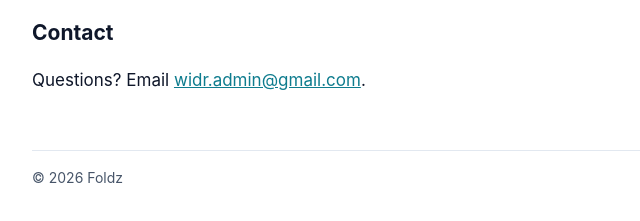
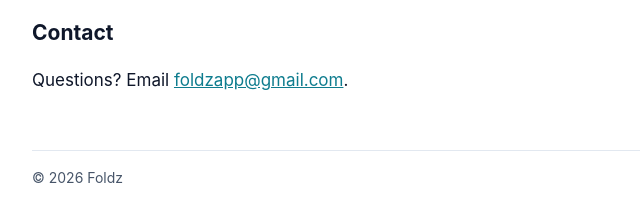
Before and after one commit to adam-mautz/foldz, a plain HTML site: page privacy.html in a window 1280 px wide. Shown: the part 1893-2114 px from the top of the page, 264-904 px from the left. Drawn offline with Linux system fonts and the light colour scheme.

Commit message:
Use foldzapp@gmail.com as the support email
Co-Authored-By: Claude Opus 5.5 <noreply@anthropic.com>

```diff
--- a/privacy.html
+++ b/privacy.html
@@ -56,7 +56,7 @@
   <p>If this policy changes, the new version will be posted on this page with a new effective date. If Foldz ever started collecting data, this page would say so before that version of the app was released.</p>
 
   <h2>Contact</h2>
-  <p>Questions? Email <a href="mailto:widr.admin@gmail.com">widr.admin@gmail.com</a>.</p>
+  <p>Questions? Email <a href="mailto:foldzapp@gmail.com">foldzapp@gmail.com</a>.</p>
 
   <footer>© 2026 Foldz</footer>
 </main>
```
Also changed, not shown: support.html (+1 -1 lines).
